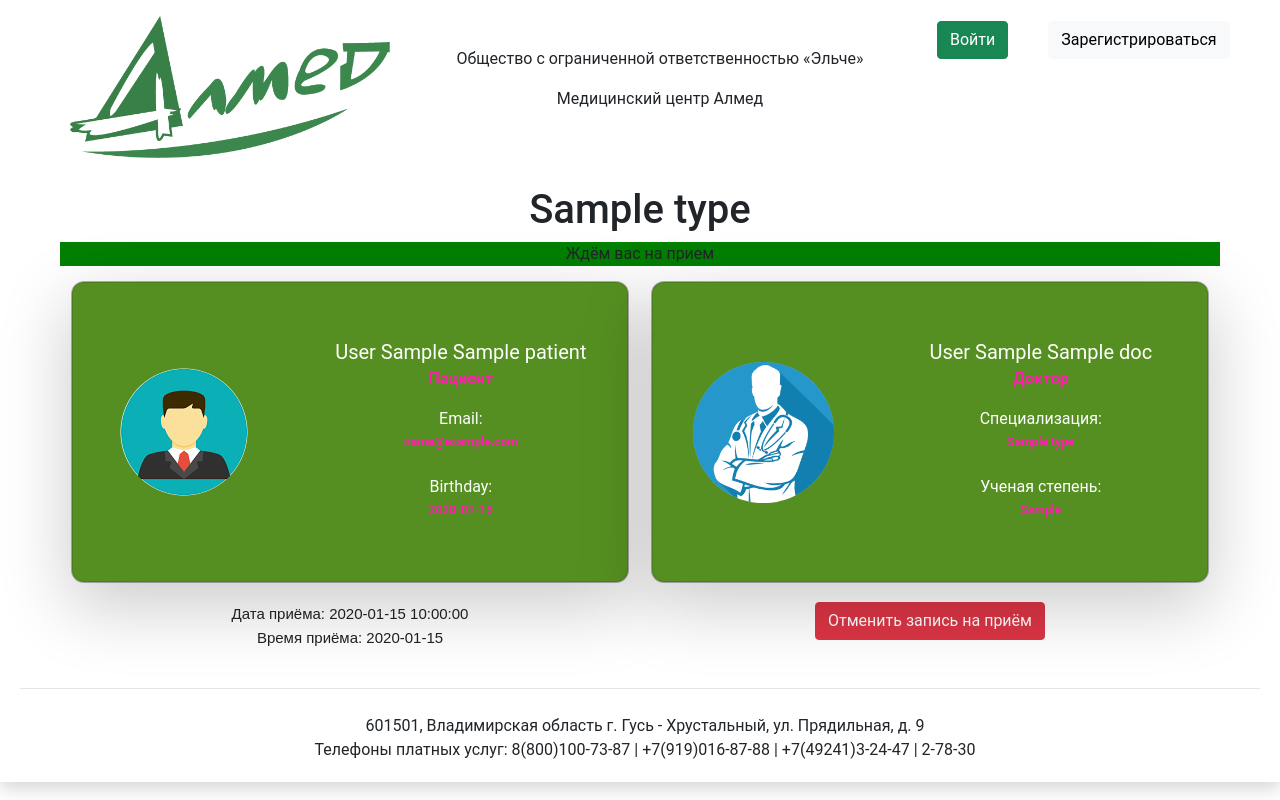
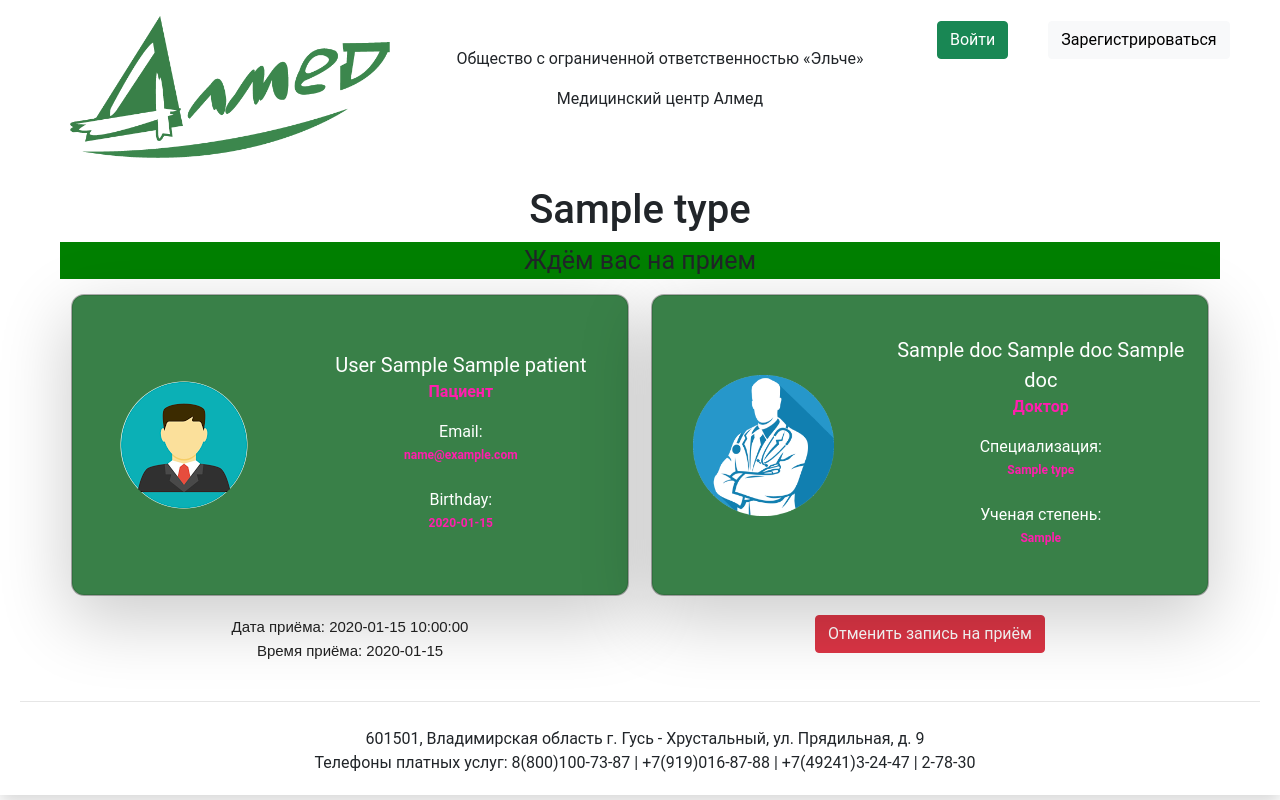
Before and after one commit to Marlesss/AlmedReg, a Flask app: template templates/check_note.html in a window 1280 px wide. Run offline with Flask 2, Linux system fonts and the light colour scheme; the template is opened without the code that fills it: most values are stand-ins (such as "Sample title", 1, 10 or a date in 2020); some libraries are stand-ins or nearby versions.

Commit message:
smol changes

```diff
--- a/static/css/check.css
+++ b/static/css/check.css
@@ -33,7 +33,7 @@ p.notetime { color: #222;
    border-radius: 0.75rem;
    box-shadow:  0 22px 70px 4px rgba(0,0,0,0.20), 0 0 0 1px rgba(0, 0, 0, 0.3);
 
-   background: #558f21;
+   background: #398048;
 
    display: grid;
    grid-template-columns: 40% auto;
--- a/static/css/lk_card.css
+++ b/static/css/lk_card.css
@@ -62,7 +62,7 @@ p.notetime { color: #222;
    border-radius: 0.75rem;
    box-shadow:  0 22px 70px 4px rgba(0,0,0,0.20), 0 0 0 1px rgba(0, 0, 0, 0.3);
 
-   background: #558f21;
+   background: #398048;
 
    display: grid;
    grid-template-columns: 40% auto;
--- a/templates/check_note.html
+++ b/templates/check_note.html
@@ -4,11 +4,11 @@
 <h1 align="center">{{ note["docs"][0]["type"] }}</h1>
 <link href="../static/css/check.css" rel="stylesheet">
 {% if note["status_id"] == 1 %}
-    <div class="band" style="background: green;"><p align="center">Ждём вас на прием</p></div>
+    <div class="band" style="background: green; font-size: 25px;"><p align="center">Ждём вас на прием</p></div>
 {% elif note["status_id"] == 3 %}
-    <div class="band" style="background: grey;"><p align="center">Приём прошёл</p></div>
+    <div class="band" style="background: grey; font-size: 25px;"><p align="center">Приём прошёл</p></div>
 {% elif note["status_id"] == 4 %}
-    <div class="band" style="background: red;"><p align="center">Приём отменён</p></div>
+    <div class="band" style="background: red; font-size: 25px;"><p align="center">Приём отменён</p></div>
 {% endif %}
     <div class="check">
         <div class="row">
@@ -42,7 +42,7 @@
                       <img src="../static/img/doc.png">
                </div>
                <div class="card-details">
-                  <div class="name">{{ doc["last_name"] }} {{ doc["first_name"] }} {{ doc["middle_name"] }}</div>
+                  <div class="name">{{ doc["name"] }} {{ doc["name1"] }} {{ doc["name2"] }}</div>
                   <div class="occupation">Доктор</div>
                   <div class="card-about">
                      <div class="item">
```
